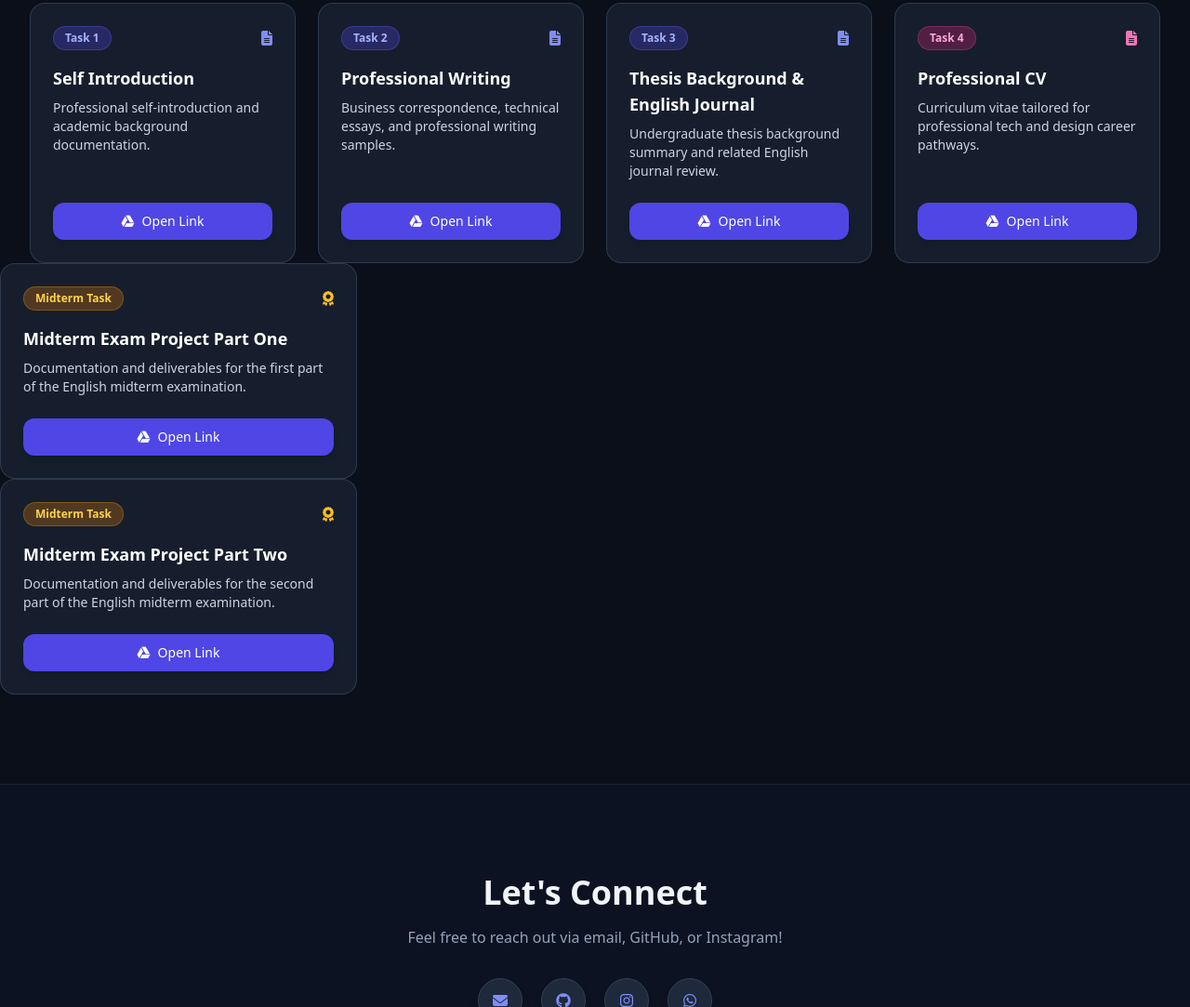
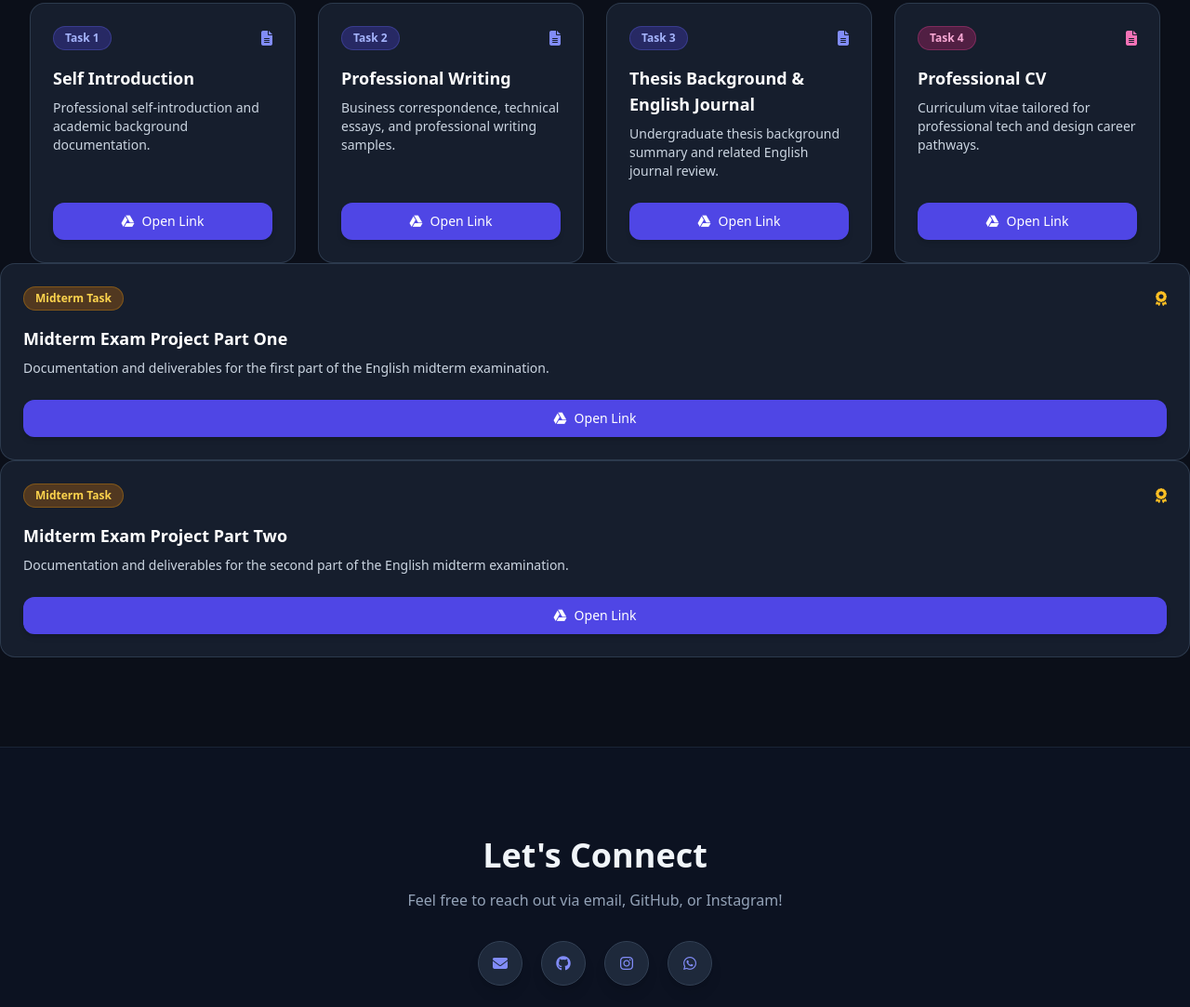
Before and after one commit to chcmlt/my-portfolio, a plain HTML site: page index.html in a window 1280 px wide. Shown: the part 4917-6000 px from the top of the page at 93% size. Drawn offline with nearby package versions, Linux system fonts and the light colour scheme.

Commit message:
Update index.html

```diff
--- a/index.html
+++ b/index.html
@@ -511,7 +511,7 @@
         </div>
 
         <!-- Midterm Task 1 -->
-                <div class="bg-slate-800/60 border border-slate-700/80 p-6 rounded-2xl flex flex-col justify-between hover:border-indigo-500 transition duration-300 w-full md:w-[calc(50%-12px)] lg:w-[calc(33.333%-16px)] max-w-sm">
+                <div class="bg-slate-800/60 border border-slate-700/80 p-6 rounded-2xl flex flex-col justify-between hover:border-indigo-500 transition duration-300">
                     <div>
                         <div class="flex justify-between items-center mb-4">
                             <span class="text-xs font-bold px-3 py-1 rounded-full bg-amber-600/30 text-amber-300 border border-amber-500/30">Midterm Task</span>
@@ -526,7 +526,7 @@
                 </div>
 
                 <!-- Midterm Task 2 -->
-                <div class="bg-slate-800/60 border border-slate-700/80 p-6 rounded-2xl flex flex-col justify-between hover:border-indigo-500 transition duration-300 w-full md:w-[calc(50%-12px)] lg:w-[calc(33.333%-16px)] max-w-sm">
+                <div class="bg-slate-800/60 border border-slate-700/80 p-6 rounded-2xl flex flex-col justify-between hover:border-indigo-500 transition duration-300">
                     <div>
                         <div class="flex justify-between items-center mb-4">
                             <span class="text-xs font-bold px-3 py-1 rounded-full bg-amber-600/30 text-amber-300 border border-amber-500/30">Midterm Task</span>
```
